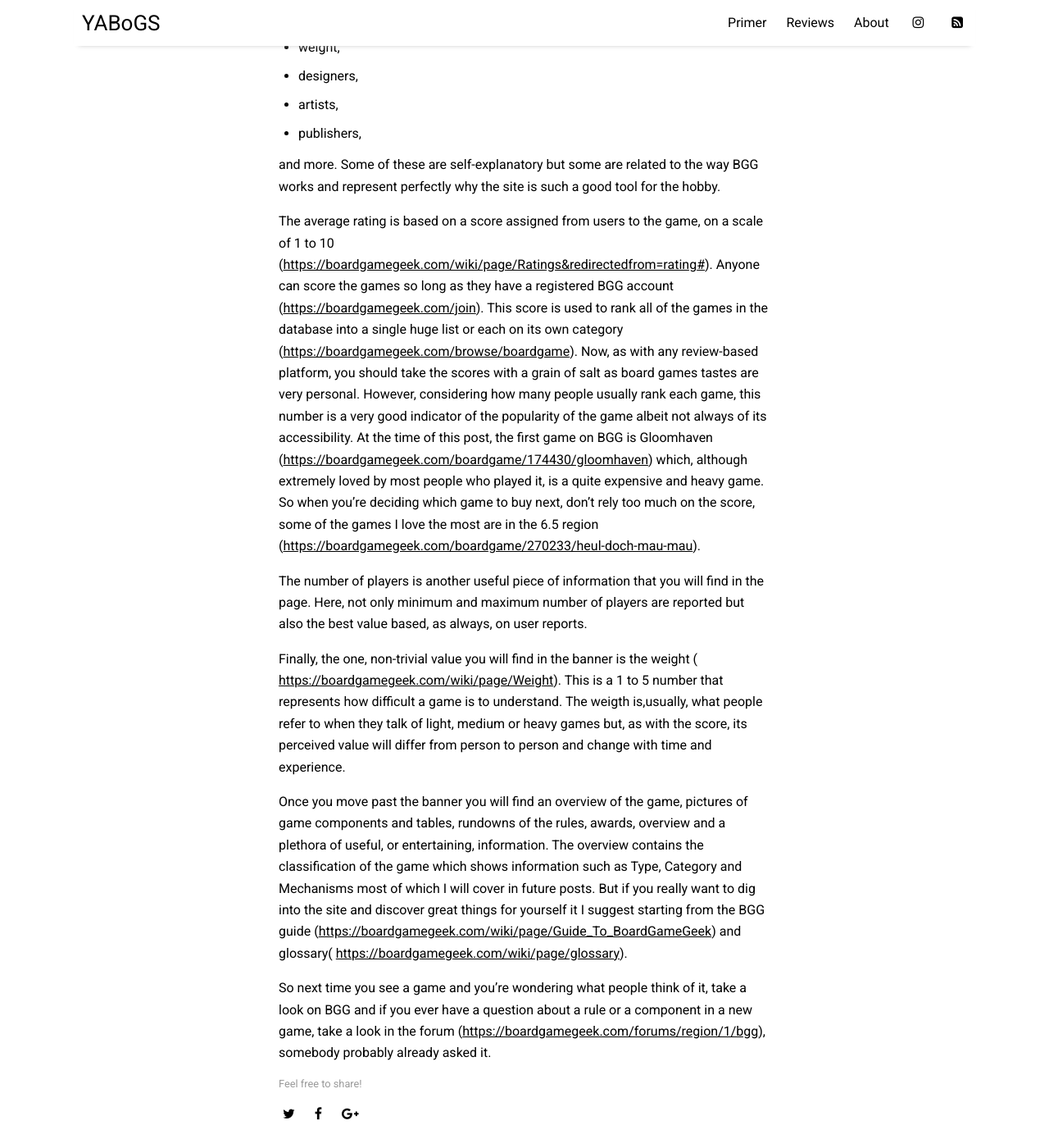
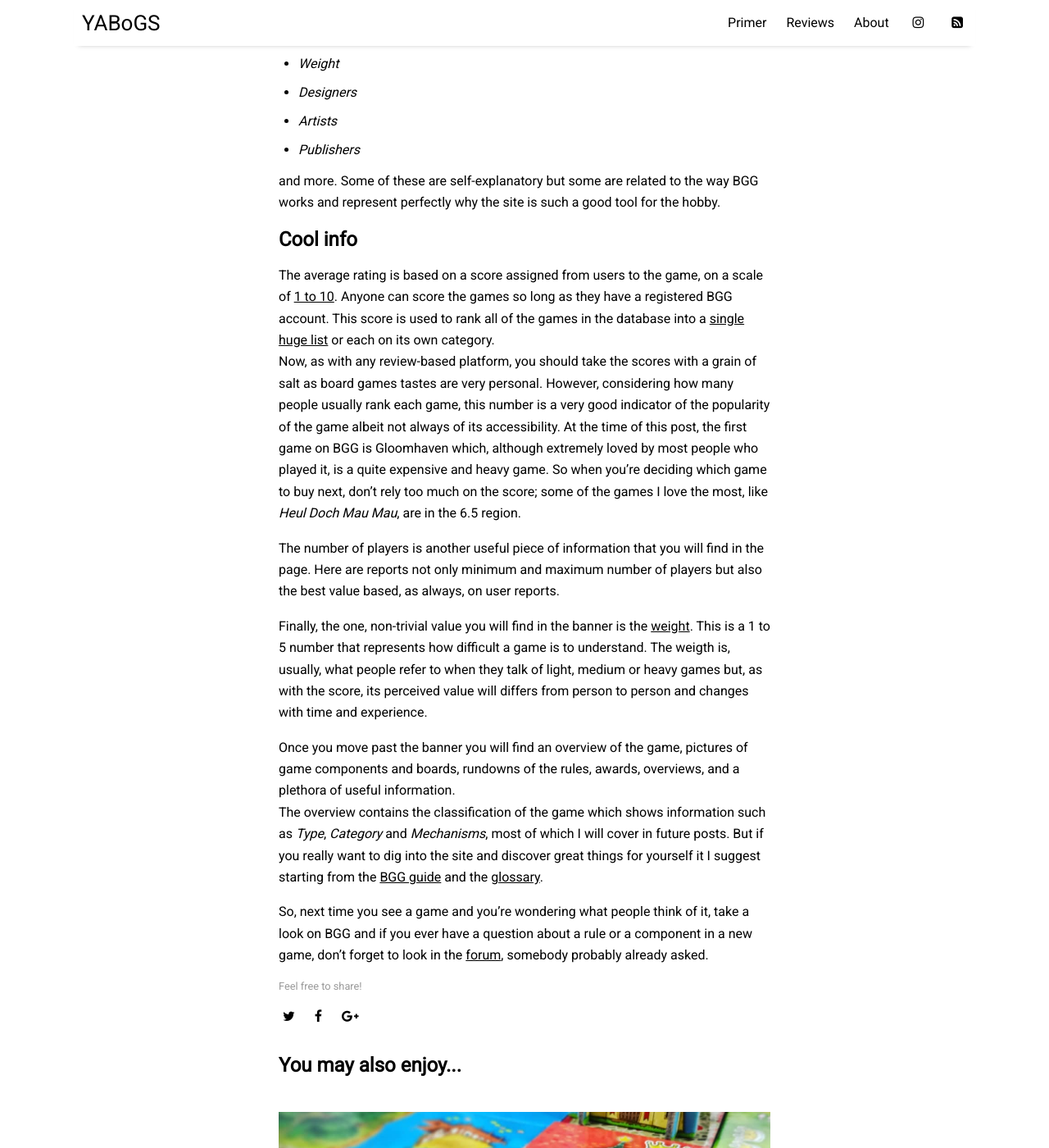
Before and after one commit to 4binary1/ABG, a Jekyll site: the page built from _posts/2020-06-21-Board-Game-Geek.md, in a window 1280 px wide and 1400 px high, scrolled down 1717 px. Shown: the whole window at 82% size. Built offline with Jekyll 4.4.1, drawn with Linux system fonts in a browser that asks for light colours; nearby versions of some CDN libraries; some of the changed text lies outside the part shown.

Commit message:
Review, proof-read and fix first three posts
- Review posts
- Fix links

```diff
--- a/_posts/2020-06-21-Board-Game-Geek.md
+++ b/_posts/2020-06-21-Board-Game-Geek.md
@@ -6,33 +6,37 @@
 tags: [primer]
 image: Arboretum.jpeg
 ---
-Surely it would be great to have a central source of information about the board gamimg hobby (apart from this awesome blog). After all, movies have IMDB and Rotten Tomatoes, books have GoodRead and pretty much any form of media has some kind of repository with juicy, useful information. Well, in board games you need to look no further than BoardGameGeek.
+Surely it would be great to have a central source of information about the board gamimg hobby, apart from this awesome blog. After all, movies have _IMDB_ and _Rotten Tomatoes_, books have _GoodRead_ and pretty much any form of media has some kind of repository with juicy, useful information. Well, in board games you need to look no further than [_BoardGameGeek_](https://boardgamegeek.com/).
 
-BGG was founded in 2000 by Scott Alden and Derk Solko and has been recognized during its many years of existence as a resource without peer for board and card gamers, the recognized authority of this online community ([https://www.dianajonesaward.org/the-2010-award/](https://www.dianajonesaward.org/the-2010-award/)). There's definitely a lot that can be explored about the platform, its branches, spin-offs, events, market, or forum. But what I'd like to focus on today's post is one of the most useful features for somebody approaching the hobby for the first time: the Game Pages.
+BGG was founded in 2000 by Scott Alden and Derk Solko and has been recognized during its many years of existence as a resource without peer for board and card gamers, the recognized authority of this online community ([source](https://www.dianajonesaward.org/the-2010-award/)). There's definitely a lot that can be explored about the platform, its branches, spin-offs, events, market, and forum. But what I'd like to focus on today's post is one of the most useful features for somebody approaching the hobby for the first time: the Game Pages.
 
-In order to look at the details contained in such useful pages I will be using Arboretum ([https://boardgamegeek.com/boardgame/140934/arboretum](https://boardgamegeek.com/boardgame/140934/arboretum)), one of my favourite light games as a reference.
+## Game pages
+In order to look at the details contained in such useful pages I will be using [Arboretum](https://boardgamegeek.com/boardgame/140934/arboretum), one of my favourite light games, as a reference.
 The part that I usually peruse the most is also the first thing you're going to notice about the game page: the banner. This packs a lot of useful information and makes them available at a glance. Here you'll find things like:
 
-- cover art,
-- average rating,
-- name of the game,
-- year of release,
-- number of players,
-- estimated play time,
-- age reccomendation,
-- weight,
-- designers,
-- artists,
-- publishers,
+- _Cover art_
+- _Average rating_
+- _Name of the game_
+- _Year of release_
+- _Number of players_
+- _Estimated play time_
+- _Age reccomendation_
+- _Weight_
+- _Designers_
+- _Artists_
+- _Publishers_
 
 and more. Some of these are self-explanatory but some are related to the way BGG works and represent perfectly why the site is such a good tool for the hobby.
 
-The average rating is based on a score assigned from users to the game, on a scale of 1 to 10 ([https://boardgamegeek.com/wiki/page/Ratings&redirectedfrom=rating#](https://boardgamegeek.com/wiki/page/Ratings&redirectedfrom=rating#)). Anyone can score the games so long as they have a registered BGG account ([https://boardgamegeek.com/join](https://boardgamegeek.com/join)). This score is used to rank all of the games in the database into a single huge list or each on its own category ([https://boardgamegeek.com/browse/boardgame](https://boardgamegeek.com/browse/boardgame)). Now, as with any review-based platform, you should take the scores with a grain of salt as board games tastes are very personal. However, considering how many people usually rank each game, this number is a very good indicator of the popularity of the game albeit not always of its accessibility. At the time of this post, the first game on BGG is Gloomhaven ([https://boardgamegeek.com/boardgame/174430/gloomhaven](https://boardgamegeek.com/boardgame/174430/gloomhaven)) which, although extremely loved by most people who played it, is a quite expensive and heavy game. So when you're deciding which game to buy next, don't rely too much on the score, some of the games I love the most are in the 6.5 region ([https://boardgamegeek.com/boardgame/270233/heul-doch-mau-mau](https://boardgamegeek.com/boardgame/270233/heul-doch-mau-mau)).
+## Cool info
+The average rating is based on a score assigned from users to the game, on a scale of [1 to 10](https://boardgamegeek.com/wiki/page/Ratings&redirectedfrom=rating#). Anyone can score the games so long as they have a registered BGG account. This score is used to rank all of the games in the database into a [single huge list](https://boardgamegeek.com/browse/boardgame) or each on its own category.
+Now, as with any review-based platform, you should take the scores with a grain of salt as board games tastes are very personal. However, considering how many people usually rank each game, this number is a very good indicator of the popularity of the game albeit not always of its accessibility. At the time of this post, the first game on BGG is Gloomhaven which, although extremely loved by most people who played it, is a quite expensive and heavy game. So when you're deciding which game to buy next, don't rely too much on the score; some of the games I love the most, like _Heul Doch Mau Mau_, are in the 6.5 region.
 
-The number of players is another useful piece of information that you will find in the page. Here, not only minimum and maximum number of players are reported but also the best value based, as always, on user reports.
+The number of players is another useful piece of information that you will find in the page. Here are reports not only minimum and maximum number of players but also the best value based, as always, on user reports.
 
-Finally, the one, non-trivial value you will find in the banner is the weight ( [https://boardgamegeek.com/wiki/page/Weight](https://boardgamegeek.com/wiki/page/Weight)). This is a 1 to 5 number that represents how difficult a game is to understand. The weigth is,usually, what people refer to when they talk of light, medium or heavy games but, as with the score, its perceived value will differ from person to person and change with time and experience.
+Finally, the one, non-trivial value you will find in the banner is the [weight](https://boardgamegeek.com/wiki/page/Weight). This is a 1 to 5 number that represents how difficult a game is to understand. The weigth is, usually, what people refer to when they talk of light, medium or heavy games but, as with the score, its perceived value will differs from person to person and changes with time and experience.
 
-Once you move past the banner you will find an overview of the game, pictures of game components and tables, rundowns of the rules, awards, overview and a plethora of useful, or entertaining, information. The overview contains the classification of the game which shows information such as Type, Category and Mechanisms most of which I will cover in future posts. But if you really want to dig into the site and discover great things for yourself it I suggest starting from the BGG guide ([https://boardgamegeek.com/wiki/page/Guide_To_BoardGameGeek](https://boardgamegeek.com/wiki/page/Guide_To_BoardGameGeek)) and glossary( [https://boardgamegeek.com/wiki/page/glossary](https://boardgamegeek.com/wiki/page/glossary)).
+Once you move past the banner you will find an overview of the game, pictures of game components and boards, rundowns of the rules, awards, overviews, and a plethora of useful information.
+The overview contains the classification of the game which shows information such as _Type_, _Category_ and _Mechanisms_, most of which I will cover in future posts. But if you really want to dig into the site and discover great things for yourself it I suggest starting from the [BGG guide](https://boardgamegeek.com/wiki/page/Guide_To_BoardGameGeek) and the [glossary](https://boardgamegeek.com/wiki/page/glossary).
 
-So next time you see a game and you're wondering what people think of it, take a look on BGG and if you ever have a question about a rule or a component in a new game, take a look in the forum ([https://boardgamegeek.com/forums/region/1/bgg](https://boardgamegeek.com/forums/region/1/bgg)), somebody probably already asked it.
+So, next time you see a game and you're wondering what people think of it, take a look on BGG and if you ever have a question about a rule or a component in a new game, don't forget to look in the [forum](https://boardgamegeek.com/forums/region/1/bgg), somebody probably already asked.
```
Also changed, not shown: _posts/2020-06-20-Welcome-to-YABoGS.md (+15 -13 lines), _posts/2020-06-22-Game-Terminology.md (deleted, +0 -44 lines), _posts/2020-06-22-Game-Vocabulary.md (added, +57 -0 lines).
